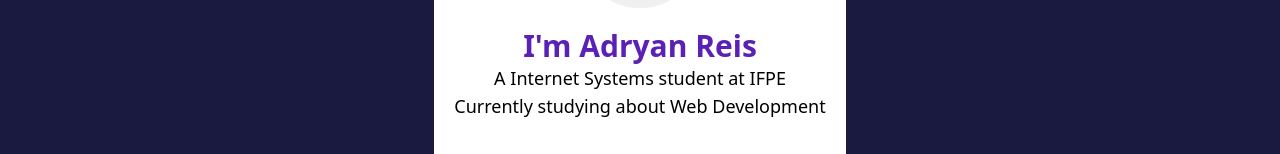
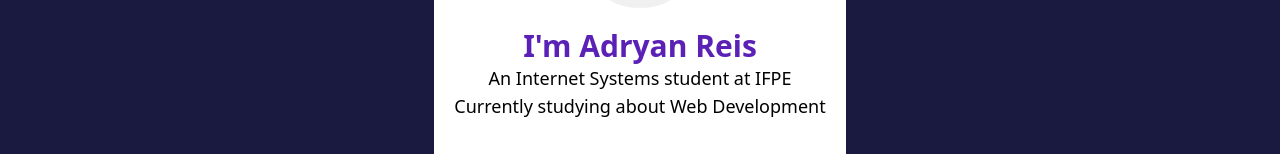
Before and after one commit to Nasc1mento/my-portfolio, a React (Vite) app: page / in a window 1280 px wide. Shown: the part 418-572 px from the top of the page. Built offline with nearby package versions, Linux system fonts and the light colour scheme.

Commit message:
Update TextPage.tsx

```diff
--- a/src/components/Home/TextPage.tsx
+++ b/src/components/Home/TextPage.tsx
@@ -14,7 +14,7 @@
               </div>
             <div className='m-5'>
                 <h1 className="text-3xl text-violet-800 font-bold">I'm Adryan Reis</h1>
-                <h2 className='text-lg'>A Internet Systems student at IFPE</h2>
+                <h2 className='text-lg'>An Internet Systems student at IFPE</h2>
                 <h2 className='text-lg'>Currently studying about Web Development</h2>
             </div>
               <div className='flex justify-center item'>
```
